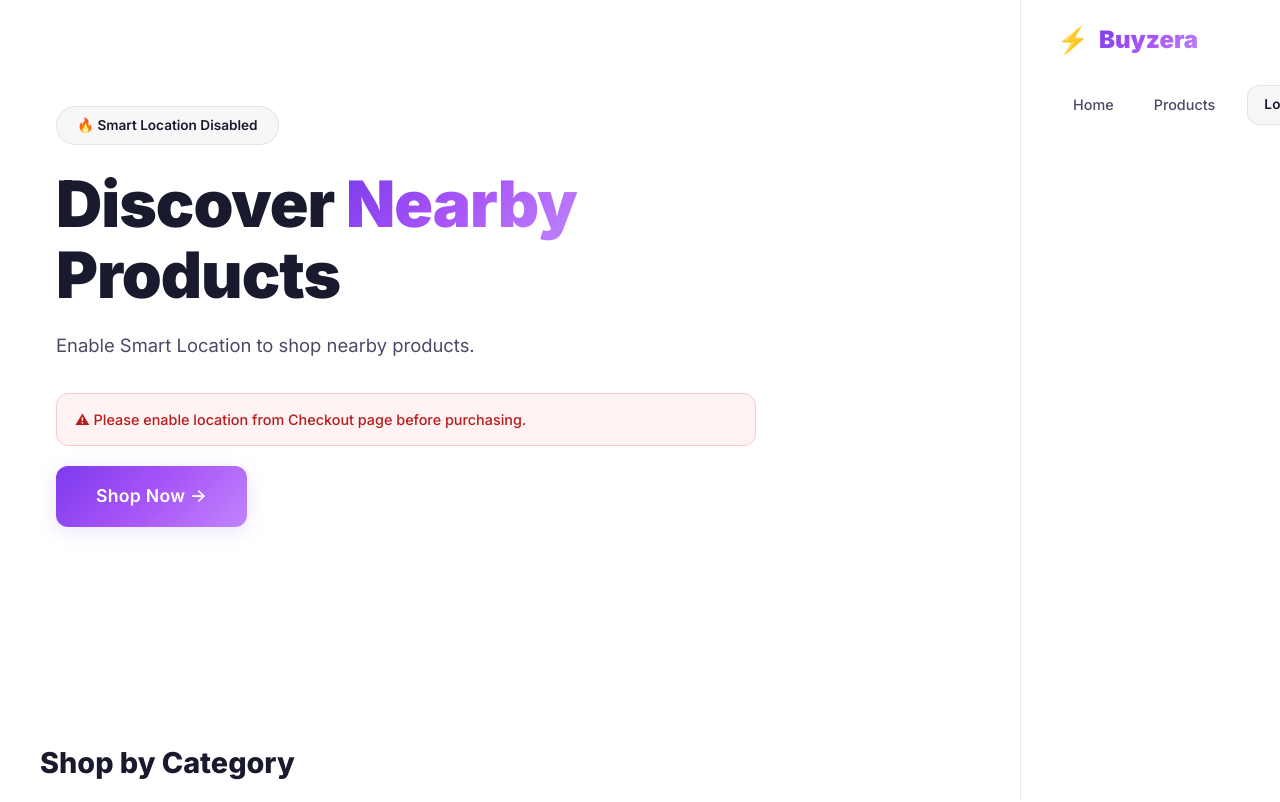
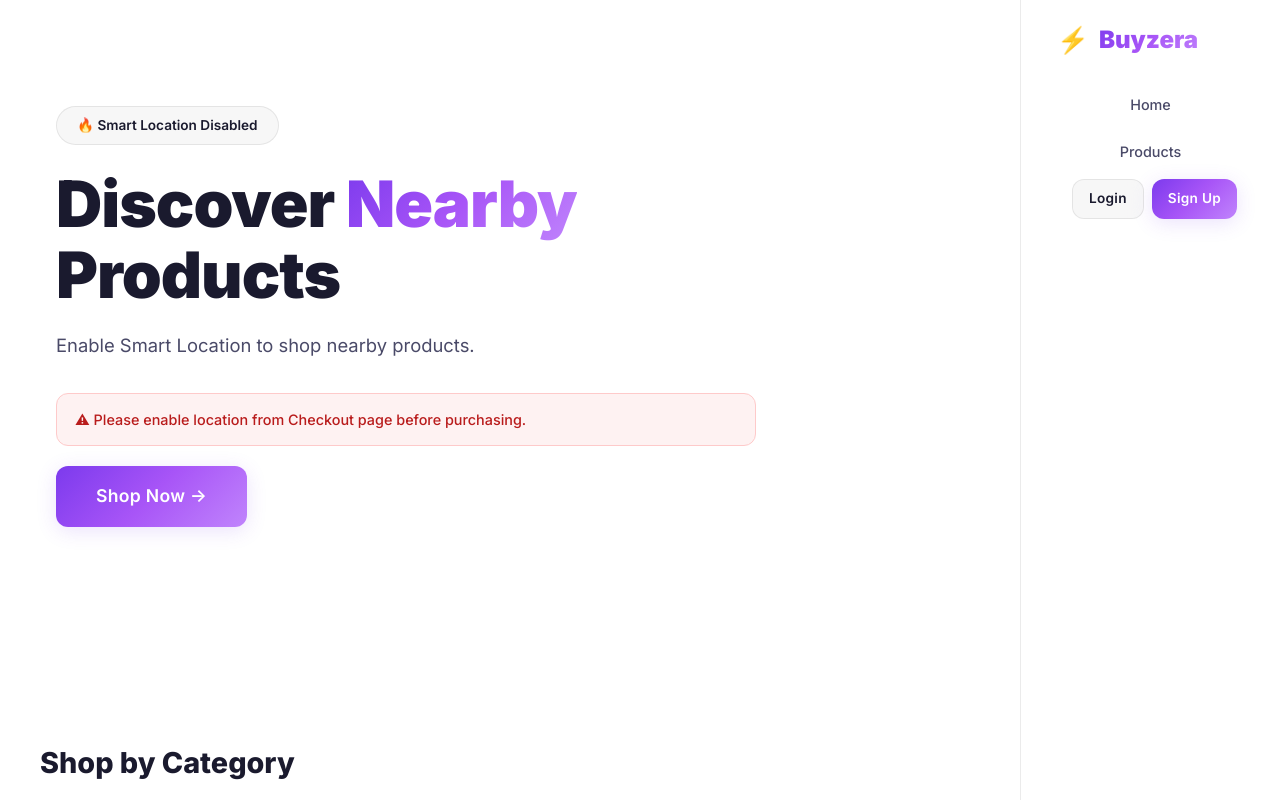
Before and after one commit to 123rrraaa/buyzera, a React (Vite) app in the folder Frontend/: page / in a window 1280 px wide. Shown: the top 802 px of the page. Built offline with nearby package versions, Linux system fonts and the light colour scheme; no server answers.

Commit message:
Update Navbar.css

```diff
--- a/Frontend/src/components/Navbar.css
+++ b/Frontend/src/components/Navbar.css
@@ -36,10 +36,28 @@
 }
 
 .brand-text {
-    background: var(--accent-gradient);
-    -webkit-background-clip: text;
-    -webkit-text-fill-color: transparent;
-    background-clip: text;
+  background: var(--accent-gradient);
+  -webkit-background-clip: text;
+  -webkit-text-fill-color: transparent;
+  background-clip: text;
+}
+
+/* Links stacked vertically */
+.navbar-links {
+  display: flex;
+  flex-direction: column;
+  gap: 12px;
+  flex: 1;
+}
+
+.nav-link {
+  padding: 10px 14px;
+  border-radius: var(--radius-sm);
+  font-size: 0.95rem;
+  font-weight: 500;
+  color: var(--text-secondary);
+  text-decoration: none;
+  transition: background 0.2s;
 }
 
 /* ── Hamburger Button ── */
```
